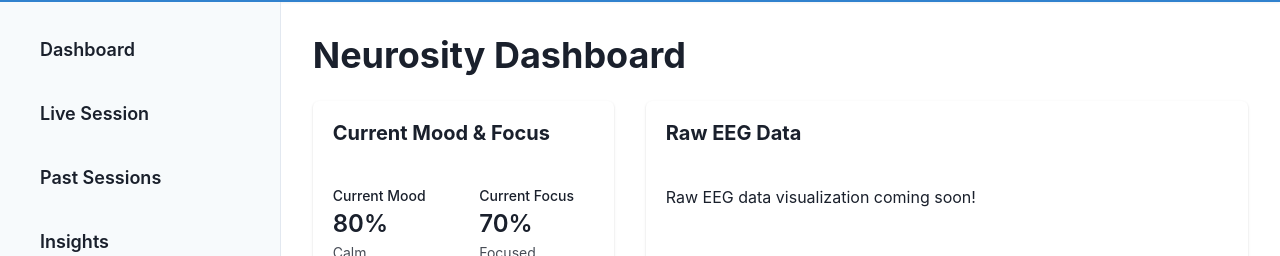
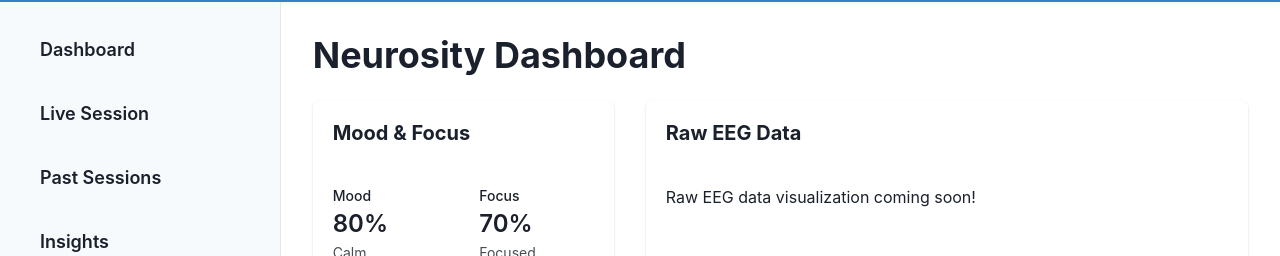
Before and after one commit to GPT-Engineer-App/neuro-mood-focus-dashboard, a React (Vite) app: page / in a window 1280 px wide. Shown: the part 330-586 px from the top of the page. Built offline with nearby package versions, Linux system fonts and the light colour scheme.

Commit message:
Removed the word "Current" from the "Mood & Focus" card heading and stat labels.
Prompt: Remove the "Current" occurrences from the "Current Mood & Focus" card

```diff
--- a/src/pages/Index.jsx
+++ b/src/pages/Index.jsx
@@ -34,12 +34,12 @@ const Index = () => {
             <VStack spacing={8} flex={1}>
               <Card>
                 <CardHeader>
-                  <Heading size="md">Current Mood & Focus</Heading>
+                  <Heading size="md">Mood & Focus</Heading>
                 </CardHeader>
                 <CardBody>
                   <HStack spacing={8}>
                     <Stat>
-                      <StatLabel>Current Mood</StatLabel>
+                      <StatLabel>Mood</StatLabel>
                       <StatNumber>{moodData.score * 100}%</StatNumber>
                       <StatHelpText>{moodData.label}</StatHelpText>
                       <StatHelpText>
@@ -48,7 +48,7 @@ const Index = () => {
                       </StatHelpText>
                     </Stat>
                     <Stat>
-                      <StatLabel>Current Focus</StatLabel>
+                      <StatLabel>Focus</StatLabel>
                       <StatNumber>{focusData.score * 100}%</StatNumber>
                       <StatHelpText>{focusData.label}</StatHelpText>
                       <StatHelpText>
```
